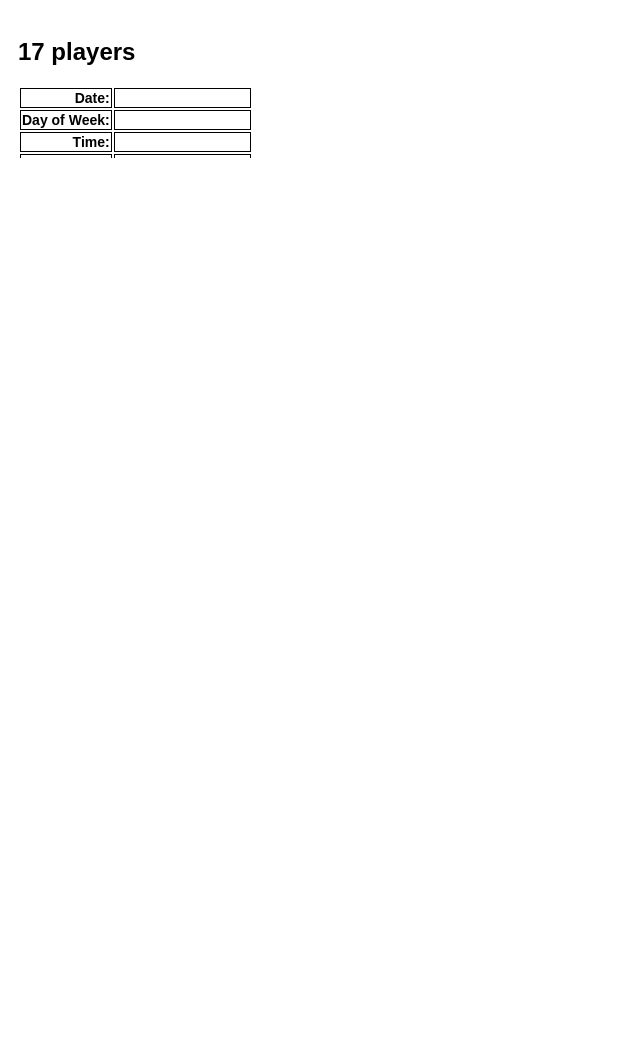
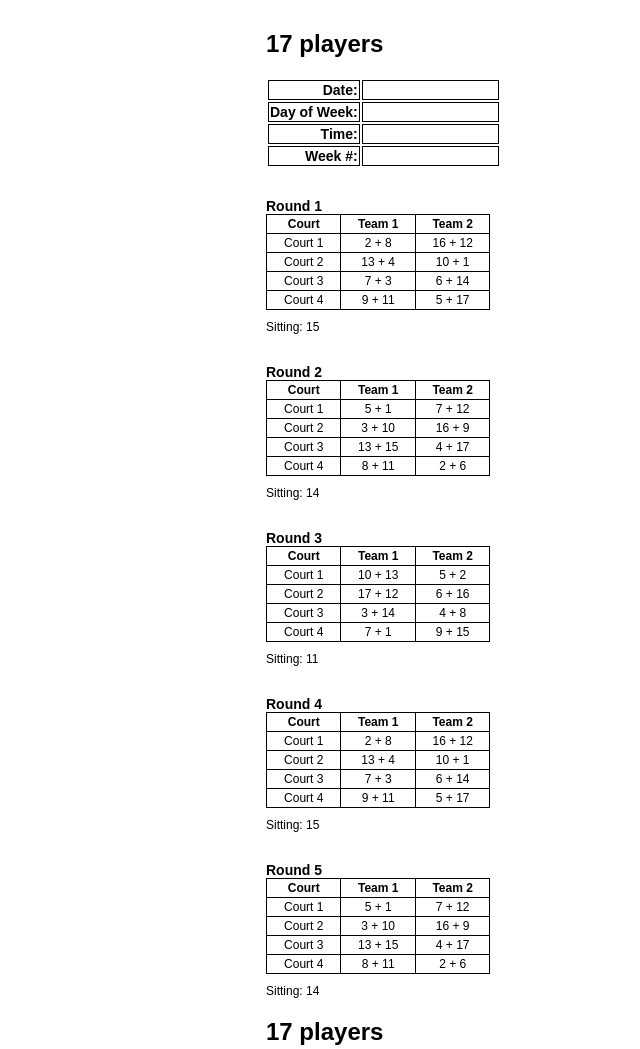
Before and after one commit to DickKemp/pickleball-schedules, a plain HTML site: page index.html in a window 1280 px wide. Shown: the top 1049 px of the page, without its empty margins (0-640 px from the left). Before the commit the page ends 800 px from the top, so only its background shows below. Drawn offline with Linux system fonts and the light colour scheme.

Commit message:
refactor

```diff
--- a/index.html
+++ b/index.html
@@ -1 +1,62 @@
-<object type="text/html" data="schedules/generate_html.html"></object>
+<!DOCTYPE html>
+<html lang="en">
+<head>
+    <meta charset="UTF-8">
+    <meta name="viewport" content="width=device-width, initial-scale=1.0">
+    <style>
+        body {
+            font-family: Arial, sans-serif;
+            margin: 0;
+            padding: 0;
+        }
+        .container {
+            width: 8in;
+            height: 10in;
+            margin: 0 auto;
+            padding: 10px;
+            box-sizing: border-box;
+        }
+        .round-table {
+            width: 30%; /* I changed this to 30% from 100% */
+            border-collapse: collapse;
+            margin-bottom: 10px;
+        }
+        .round-table th, .round-table td {
+            border: 1px solid #000;
+            padding: 2px 4px; /* Reduced horizontal padding */
+            text-align: center;
+            font-size: 12px; /* Reduced font size */
+            white-space: nowrap; /* Prevent wrapping */
+        }
+        .head-table th, .head-table td {
+            border: 1px solid #000;
+            /* padding: 2px 4px; */
+            font-weight: bold;
+            text-align: right;
+            font-size: 14px; /* Reduced font size */
+            /* width: 100%; */
+        }
+        .round-table th {
+            width: 33.33%; /* Ensure equal width columns */
+        }
+        .round-title {
+            text-align: left; /* I changed this to left */
+            font-weight: bold;
+            margin-top: 30px;
+            font-size: 14px; /* Adjusted font size */
+        }
+        .sitting {
+            margin-top: 0px;
+            text-align: left; /* I ccanged this to left */
+            font-size: 12px; /* Adjusted font size */
+        }
+    </style>
+    <title>Tournament Schedule</title>
+</head>
+<body>
+    <div class="container">
+        <div id="schedule"></div>
+    </div>
+    <script src="schedules/generate_schedule.js"></script>
+</body>
+</html>
--- /dev/null
+++ b/schedules/generate_schedule.js
@@ -0,0 +1,124 @@
+const myscheduleData = [
+    {
+            "playing": [
+                [2, 8, 16, 12],
+                [13, 4, 10, 1],
+                [7, 3, 6, 14],
+                [9, 11, 5, 17]
+            ],
+            "sitting": [15]
+        },
+        {
+            "playing": [
+                [5, 1, 7, 12],
+                [3, 10, 16, 9],
+                [13, 15, 4, 17],
+                [8, 11, 2, 6]
+            ],
+            "sitting": [14]
+        },
+        {
+            "playing": [
+                [10, 13, 5, 2],
+                [17, 12, 6, 16],
+                [3, 14, 4, 8],
+                [7, 1, 9, 15]
+            ],
+            "sitting": [11]
+        },
+        {
+            "playing": [
+                [2, 8, 16, 12],
+                [13, 4, 10, 1],
+                [7, 3, 6, 14],
+                [9, 11, 5, 17]
+            ],
+            "sitting": [15]
+        },
+        {
+            "playing": [
+                [5, 1, 7, 12],
+                [3, 10, 16, 9],
+                [13, 15, 4, 17],
+                [8, 11, 2, 6]
+            ],
+            "sitting": [14]
+        }
+    ];
+
+    async function fetchScheduleData(url) {
+        try {
+            const response = await fetch(url);
+            if (!response.ok) {
+                throw new Error('Network response was not ok');
+            }
+            const data = await response.json();
+
+            renderSchedule(data);
+        } catch (error) {
+            console.error('There has been a problem with your fetch operation:', error);
+        }
+    }
+    function generateTable(round, roundNumber) {
+        let html = '';
+        // if (roundNumber === 1) {
+        //     html += '<H2>17 players</H2>';
+        // }
+        html += `<div class="round-title">Round ${roundNumber}</div>`;
+        html += '<table class="round-table">';
+        html += `
+            <tr>
+                <th>Court</th>
+                <th>Team 1</th>
+                <th>Team 2</th>
+            </tr>
+        `;
+        round.playing.forEach((game, index) => {
+            html += `
+                <tr>
+                    <td>Court ${index + 1}</td>
+                    <td>${game[0]} + ${game[1]}</td>
+                    <td>${game[2]} + ${game[3]}</td>
+                </tr>
+            `;
+        });
+        html += '</table>';
+        html += `<div class="sitting">Sitting: ${round.sitting.join(', ')}</div>`;
+        return html;
+    }
+
+    function renderSchedule(data) {
+        let scheduleDiv = document.getElementById('schedule');
+        renderSchedule2(scheduleDiv, data);
+        renderSchedule2(scheduleDiv, data);
+    }
+    function renderSchedule2(scheduleDiv, data) {
+        scheduleDiv.innerHTML += '<H2>17 players</H2>';
+        scheduleDiv.innerHTML += `
+                <table class="head-table">
+                <tr>
+                    <td>Date: </td>
+                    <td></td>
+                </tr>
+                <tr>
+                    <td>Day of Week: </td>
+                    <td width=60%></td>
+                </tr>
+                <tr>
+                    <td>Time: </td>
+                    <td></td>
+                </tr>
+                <tr>
+                    <td>Week #: </td>
+                    <td></td>
+                </tr>
+                </table>
+                `;
+
+        data.forEach((round, index) => {
+            scheduleDiv.innerHTML += generateTable(round, index + 1);
+        });
+        scheduleDiv.innerHTML += '<div style="break-after:page"></div>';
+    }
+
+    renderSchedule(myscheduleData);
```
